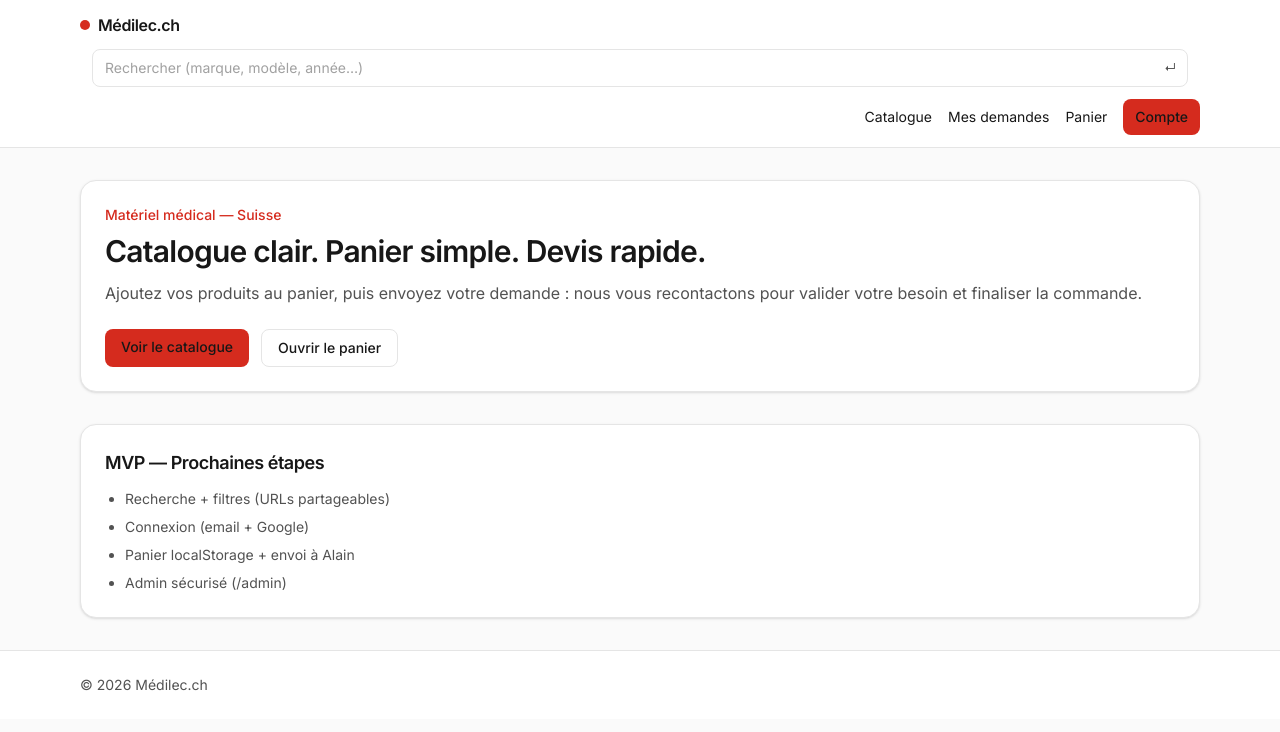
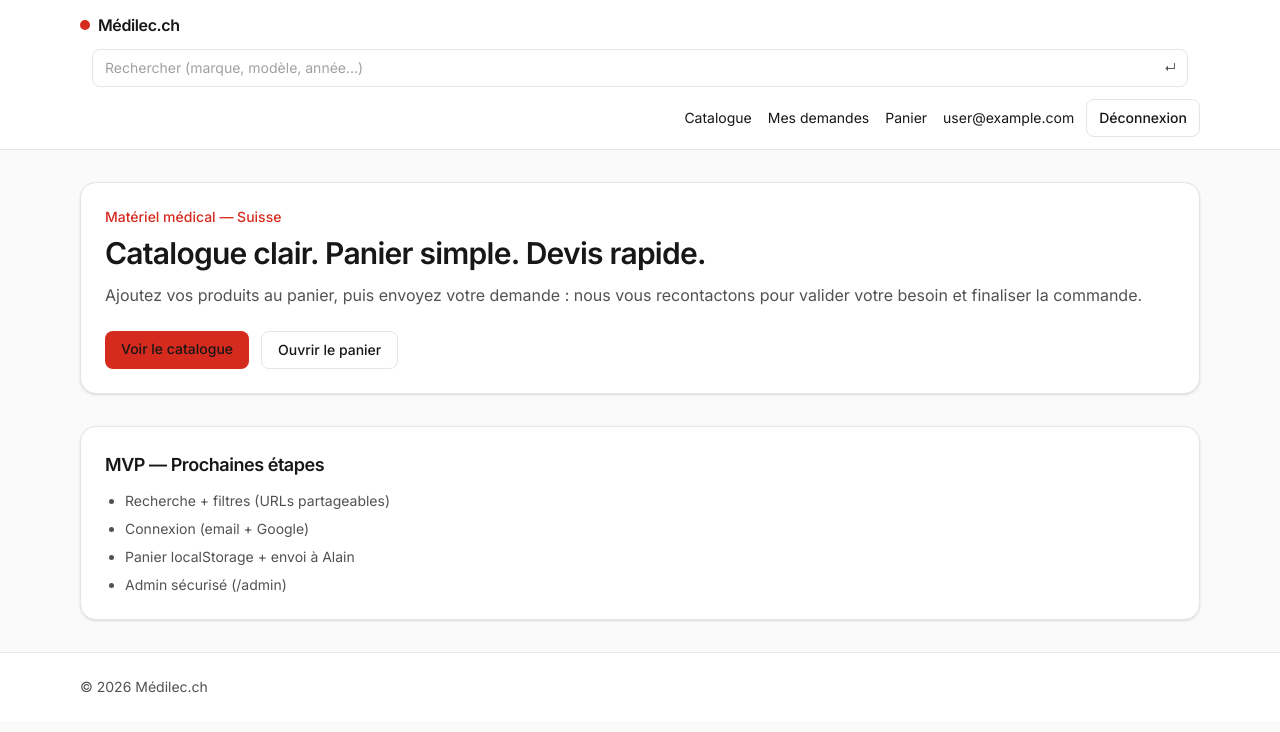
Before and after one commit to malikkaraoui/M-dilec.ch, a React (Vite) app: page / in a window 1280 px wide. Shown: the top 732 px of the page. Built offline with nearby package versions, Linux system fonts and the light colour scheme; no server answers; sample sign-in values are in the browser's storage.

Commit message:
feat: nav compte + déconnexion

```diff
--- a/src/app/layouts/PublicLayout.jsx
+++ b/src/app/layouts/PublicLayout.jsx
@@ -2,11 +2,12 @@ import { Link, Outlet, useLocation, useNavigate } from 'react-router-dom'
 
 import { useAuth } from '../../hooks/useAuth.js'
 import { useCart } from '../../hooks/useCart.js'
+import { signOutUser } from '../../lib/auth.js'
 import { ScrollToTop } from '../shared/ScrollToTop.jsx'
 
 export function PublicLayout() {
   const cart = useCart()
-  const { isAuthenticated } = useAuth()
+  const { isAuthenticated, user } = useAuth()
   const navigate = useNavigate()
   const location = useLocation()
 
@@ -94,13 +95,35 @@ export function PublicLayout() {
                 </span>
               ) : null}
             </Link>
+            {isAuthenticated ? (
+              <div className="flex items-center gap-3">
+                <Link className="text-neutral-700 hover:text-neutral-900" to="/profile">
+                  {user?.email || 'Compte'}
+                </Link>
+                <button
+                  className="rounded-lg border border-neutral-200 bg-white px-3 py-2 text-sm font-medium text-neutral-900 hover:bg-neutral-50"
+                  onClick={async () => {
+                    try {
+                      await signOutUser()
+                      navigate('/')
+                    } catch {
+                      // fail-soft
+                    }
+                  }}
+                  type="button"
+                >
+                  Déconnexion
+                </button>
+              </div>
+            ) : (
               <Link
                 className="rounded-lg px-3 py-2 font-medium text-white"
                 style={{ backgroundColor: 'var(--medilec-accent)' }}
-              to={isAuthenticated ? '/profile' : '/login'}
+                to="/login"
               >
                 Compte
               </Link>
+            )}
           </nav>
         </div>
       </header>
```
Lines whose indentation alone changed are shown as unchanged.
